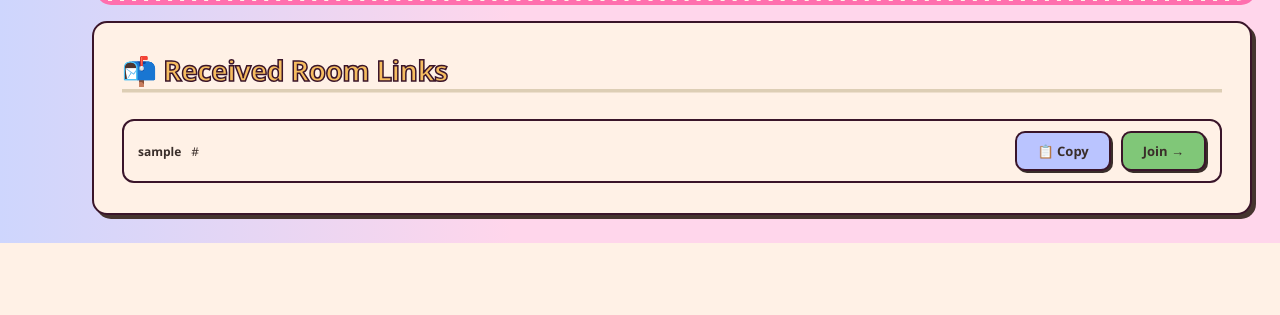
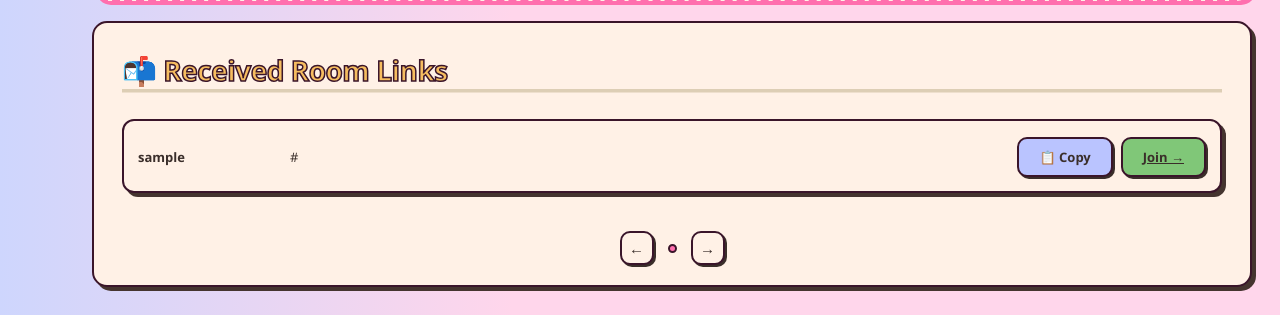
Before and after one commit to ao3Bean/CSE299_Project, a Django app: page /friends/ in a window 1280 px wide. Shown: the part 884-1199 px from the top of the page. Before the commit the page ends 1127 px from the top, so only its background shows below. Run offline with Django 5.2, Linux system fonts and the light colour scheme; a user stored in the database is signed in; tables that the repository leaves empty hold one stand-in row (values such as "Sample post").

Commit message:
Update friends tab links pagination and reorder room cards

```diff
--- a/support/room/views.py
+++ b/support/room/views.py
@@ -28,12 +28,12 @@ def room_detail(request, room_id):
 @login_required
 def rooms_view(request): #django ORM to sql
     #Only show rooms hosted by this user (their saved spaces)
-    saved_rooms = Room.objects.filter(host=request.user,is_saved=True)
+    saved_rooms = Room.objects.filter(host=request.user,is_saved=True).order_by('-created_at')
     temp_rooms = Room.objects.filter(
         host=request.user,
         is_saved=False,
         expires_at__gt=timezone.now()  #calculate expiry for temp rooms, only show if not expired
-    )
+    ).order_by('-created_at')
     return render(request, 'rooms.html', { #path both for the loops in rooms.html so django can load them
         'rooms': saved_rooms,
         'temp_rooms': temp_rooms
@@ -43,7 +43,7 @@ def rooms_view(request): #django ORM to sql
 @login_required
 def community_view(request):
     # Only show public saved rooms
-    public_rooms = Room.objects.filter(is_private=False, is_saved=True) #django orm quesries db w/o sql
+    public_rooms = Room.objects.filter(is_private=False, is_saved=True).order_by('-created_at') #django orm quesries db w/o sql
     return render(request, 'community.html', {'rooms': public_rooms})
 
 
--- a/support/static/css/rooms.css
+++ b/support/static/css/rooms.css
@@ -484,3 +484,88 @@
   transition: opacity 0.15s;
 }
 .back-link:hover { opacity: 1; }
+
+#receivedLinksGrid {
+  display: flex;
+  flex-direction: column;
+  gap: 10px;
+  padding: 10px 0;
+}
+
+.received-link-card {
+  display: flex; /* horizontal layout */
+  flex-direction: row;
+  align-items: center;
+  gap: 12px;
+  background: var(--window);
+  border: 2px solid var(--border);
+  border-radius: 12px;
+  padding: 12px 16px;
+  width: 100%;
+  box-sizing: border-box;
+  min-height: 56px;
+}
+
+.received-link-main {
+  display: flex;
+  gap: 12px;
+  align-items: center;
+  width: 100%;
+}
+
+.received-link-sender {
+  font-weight: 700;
+  font-size: 13px;
+  white-space: nowrap;
+  overflow: hidden;
+  text-overflow: ellipsis;
+  flex: 0 0 140px;
+}
+
+.received-link-url {
+  flex: 1 1 auto;
+  font-size: 13px;
+  color: var(--text-muted);
+  overflow: hidden;
+  text-overflow: ellipsis;
+  white-space: nowrap;
+}
+
+.received-link-passcode {
+  flex: 0 0 auto;
+  font-size: 12px;
+  font-weight: 700;
+  background: #fde8f0;
+  border: 2px solid #f5b8d0;
+  border-radius: 8px;
+  padding: 6px 10px;
+  color: #b84c72;
+  white-space: nowrap;
+}
+
+.received-link-actions {
+  display: flex;
+  gap: 8px;
+  flex: 0 0 auto;
+  white-space: nowrap;
+}
+
+@media (max-width: 640px) {
+  #receivedLinksGrid { gap: 8px; }
+  .received-link-card {
+    padding: 10px 12px;
+    min-height: unset;
+  }
+  .received-link-main {
+    flex-direction: column;
+    align-items: stretch;
+    gap: 8px;
+  }
+  .received-link-sender {
+    flex: 0 0 auto;
+    width: auto;
+  }
+  .received-link-actions {
+    justify-content: flex-end;
+  }
+}
--- a/support/static/js/friends.js
+++ b/support/static/js/friends.js
@@ -191,11 +191,9 @@ function showFriendMsg(success, text) {
     if (e.target === friendShareBackdrop) closeFriendShareModal();
   });
 
-  // TODO: hook accept / remove / decline buttons to fetch() POST when backend is ready
-  // TODO: replace placeholder cards with template loop from context
 
 
-// OLD: // TODO: wire send btn to send_room_link view via fetch() POST when backend ready // ← REMOVED: now done below
+
 document.getElementById('friendShareSendBtn').addEventListener('click', () => { // ← NEW: Send button now wired to backend
   const username = document.getElementById('shareTargetName').textContent;
   const link     = document.getElementById('friendShareInput').value.trim();
@@ -222,8 +220,6 @@ document.getElementById('friendShareSendBtn').addEventListener('click', () => {
 //  FRIEND ACTIONS — accept, decline, remove, copy link
 // ============================================================
 
-// OLD: // TODO: hook accept / remove / decline buttons to fetch() POST when backend is ready // ← REMOVED: done below
-// OLD: // TODO: replace placeholder cards with template loop from context // ← REMOVED: done in friends.html
 
 function acceptRequest(friendshipId, btn) { // ← NEW: was a TODO, now wired to accept_friend_request view
   fetch(`/friends/accept/${friendshipId}/`, {
@@ -266,3 +262,55 @@ function copyLink(link, btn) { // ← NEW: copies room link from received links
     setTimeout(() => btn.textContent = orig, 2000); // ← resets button text after 2 seconds
   });
 }
+
+
+// Received Links Pagination
+const LINKS_PER_PAGE_FIRST = 3;
+const LINKS_PER_PAGE_REST  = 3;
+
+const linksPanel = document.getElementById('received_links_panel');
+
+if (linksPanel) { // only runs if received links panel exists
+  const allLinkCards   = Array.from(linksPanel.querySelectorAll('.rooms-grid .received-link-card'));
+  const linksPrevBtn   = linksPanel.querySelector('.rooms-page-btn[aria-label="Previous"]');
+  const linksNextBtn   = linksPanel.querySelector('.rooms-page-btn[aria-label="Next"]');
+  let linksCurrentPage  = 0;
+  let visibleLinkCards  = allLinkCards;
+
+  function totalLinkPages() {
+    if (visibleLinkCards.length === 0) return 1;
+    const afterFirst = Math.max(0, visibleLinkCards.length - LINKS_PER_PAGE_FIRST);
+    return 1 + Math.ceil(afterFirst / LINKS_PER_PAGE_REST);
+  }
+
+  function getLinkPageCards(page) {
+    if (page === 0) return visibleLinkCards.slice(0, LINKS_PER_PAGE_FIRST);
+    const start = LINKS_PER_PAGE_FIRST + (page - 1) * LINKS_PER_PAGE_REST;
+    return visibleLinkCards.slice(start, start + LINKS_PER_PAGE_REST);
+  }
+
+  function showLinkPage(page) {
+    allLinkCards.forEach(card => card.style.display = 'none');
+    getLinkPageCards(page).forEach(card => card.style.display = '');
+
+    updateLinkDots(page);
+    linksPrevBtn.disabled = page === 0;
+    linksNextBtn.disabled = page >= totalLinkPages() - 1;
+    linksCurrentPage = page;
+  }
+
+  function updateLinkDots(page) {
+    const indicator = linksPanel.querySelector('.rooms-page-indicator');
+    indicator.innerHTML = '';
+    for (let i = 0; i < totalLinkPages(); i++) {
+      const dot = document.createElement('span');
+      dot.className = 'rooms-page-dot' + (i === page ? ' rooms-page-dot--active' : '');
+      indicator.appendChild(dot);
+    }
+  }
+
+  linksPrevBtn.addEventListener('click', () => { if (linksCurrentPage > 0) showLinkPage(linksCurrentPage - 1); });
+  linksNextBtn.addEventListener('click', () => { if (linksCurrentPage < totalLinkPages() - 1) showLinkPage(linksCurrentPage + 1); });
+
+  showLinkPage(0);
+}
--- a/support/templates/friends.html
+++ b/support/templates/friends.html
@@ -162,7 +162,7 @@
         <span class="friend-username">{{ f.user.username }}</span>
         <div class="friend-actions">
           <button class="modal-btn friend-btn-remove"
-                  onclick="removeFriend({{ f.user.id }}, this)">✕ Remove</button>
+                  onclick="removeFriend('{{ f.user.id }}', this)">✕ Remove</button>
           <button class="modal-btn friend-btn-share"
                   onclick="openFriendShareModal('{{ f.user.username }}')">⤴ Share Link</button>
         </div>
@@ -173,15 +173,6 @@
       {% endfor %}
       <!-- END NEW -->
 </div>
-
-
-    <!-- OLD: static empty message (now handled by empty above)
-    <p class="rooms-empty-msg" id="friendsEmpty" style="display:none;">
-      No friends yet — add one above! 👋
-    </p>
-    -->
-
-
     <!-- Pagination — exact same structure as rooms.html -->
     <div class="rooms-pagination">
       <button class="rooms-page-btn" aria-label="Previous">&larr;</button>
@@ -205,43 +196,6 @@
 
     <div class="rooms-grid" id="requestsGrid">
 
-      <!--
-      <div class="dash-card friend-card">
-        <div class="avatar-canvas-small">
-          <img src="{% static 'img/avatars/skin/skin_1.png' %}"    class="avatar-layer-small" alt="">
-          <img src="{% static 'img/avatars/outfit/outfit_1.png' %}" class="avatar-layer-small" alt="">
-          <img src="{% static 'img/avatars/hair/hair_1.png' %}"    class="avatar-layer-small" alt="">
-          <img src="{% static 'img/avatars/face/face_1.png' %}"    class="avatar-layer-small" alt="">
-        </div>
-        <span class="friend-username">new_requester</span>
-        <div class="friend-actions">
-          <button class="modal-btn friend-btn-accept" onclick="return false;">✔ Accept</button>
-          <button class="modal-btn friend-btn-remove" onclick="return false;">✕ Decline</button>
-        </div>
-      </div>
-
-      <div class="dash-card friend-card">
-        <div class="avatar-canvas-small">
-          <img src="{% static 'img/avatars/skin/skin_1.png' %}"    class="avatar-layer-small" alt="">
-          <img src="{% static 'img/avatars/outfit/outfit_1.png' %}" class="avatar-layer-small" alt="">
-          <img src="{% static 'img/avatars/hair/hair_1.png' %}"    class="avatar-layer-small" alt="">
-          <img src="{% static 'img/avatars/face/face_1.png' %}"    class="avatar-layer-small" alt="">
-        </div>
-        <span class="friend-username">morning_brew</span>
-        <div class="friend-actions">
-          <button class="modal-btn friend-btn-accept" onclick="return false;">✔ Accept</button>
-          <button class="modal-btn friend-btn-remove" onclick="return false;">✕ Decline</button>
-        </div>
-      </div>
-
-    </div>
-
-    <p class="rooms-empty-msg" id="requestsEmpty" style="display:none;">
-      No pending requests. 🕊️
-    </p>
-  -->
-
-
          <!-- NEW: real incoming friend requests from database -->
       {% for r in requests_list %}
       <div class="dash-card friend-card" id="req-card-{{ r.friendship.id }}">
@@ -264,15 +218,6 @@
       <p class="rooms-empty-msg">No pending requests. 🕊️</p>
       {% endfor %}
       </div>
-      <!-- END NEW -->
-
-
-
-    <!-- OLD: static empty message (now handled by empty  above)
-    <p class="rooms-empty-msg" id="requestsEmpty" style="display:none;">
-      No pending requests. 🕊️
-    </p>
-    -->
 
     <div class="rooms-pagination">
       <button class="rooms-page-btn" aria-label="Previous">&larr;</button>
@@ -286,28 +231,33 @@
 
   </div><!-- /requestsPanel -->
 
- <!-- NEW: received room links inbox — only shows if someone sent you a link -->
   {% if received_links %}
-  <div class="card rooms-panel" style="margin-top: 20px;">
+  <div class="card rooms-panel" id="received_links_panel" style="margin-top:20px;">
         <h2 class="rooms-panel-title">📬 Received Room Links</h2>
-    <div style="display:flex; flex-direction:column; gap:10px; padding:10px 0;">
+        <div class="rooms-grid" id="receivedLinksGrid" style="padding:10px 0; gap:10px;">
           {% for msg in received_links %}
-
-<div style="display:flex; align-items:center; gap:10px; background:var(--window); border:2px solid var(--border); border-radius:12px; padding:10px 14px;">
-  <span style="font-weight:700; font-size:12px;">{{ msg.sender.username }}</span>
-  <span style="flex:1; font-size:12px; color:var(--text-muted); overflow:hidden; text-overflow:ellipsis; white-space:nowrap;">{{ msg.link }}</span>
+          <div class="dash-card friend-card received-link-card" data-sender="{{ msg.sender.username }}">
+            <div class="received-link-main">
+              <span class="received-link-sender">{{ msg.sender.username }}</span>
+              <span class="received-link-url" title="{{ msg.link }}">{{ msg.link }}</span>
               {% if msg.passcode %}
-  <span style="font-size:12px; font-weight:700; background:#fde8f0; border:2px solid #f5b8d0; border-radius:8px; padding:6px 10px; white-space:nowrap; color:#b84c72;">🔑 {{ msg.passcode }}</span>
+              <span class="received-link-passcode">🔑 {{ msg.passcode }}</span>
               {% endif %}
-  <button class="modal-btn friend-btn-share" onclick="copyLink('{{ msg.link }}', this)" style="white-space:nowrap;">📋 Copy</button>
-  <a href="{{ msg.link }}" target="_blank" class="modal-btn friend-btn-accept" style="white-space:nowrap; text-decoration:none;">Join →</a>
+              <div class="received-link-actions">
+                <button class="modal-btn friend-btn-share" onclick="copyLink('{{ msg.link }}', this)">📋 Copy</button>
+                <a href="{{ msg.link }}" target="_blank" class="modal-btn friend-btn-accept">Join →</a>
               </div>
-
+            </div>
+          </div>
           {% endfor %}
+        </div>
+        <div class="rooms-pagination">
+          <button class="rooms-page-btn" aria-label="Previous">&larr;</button>
+          <span class="rooms-page-indicator"></span>
+          <button class="rooms-page-btn" aria-label="Next">&rarr;</button>
         </div>
       </div>
       {% endif %}
-  <!-- END NEW -->
 
 
 </div><!-- /dashboard-container -->
@@ -332,9 +282,6 @@
       <div class="share-link-wrap">
         <input type="text" class="share-link-input" id="friendShareInput"
                placeholder="Paste a room link..."/>
-        <!-- TODO: wire send btn to send_room_link view via fetch() POST when backend ready -->
-        <!-- OLD: <button class="share-copy-btn" onclick="return false;">Send</button> -->
-        <!-- NEW: wired to send_room_link view via fetch() in friends.js -->
         <button class="share-copy-btn" id="friendShareSendBtn">Send</button>
       </div>
     </div>
```
Lines whose indentation alone changed are shown as unchanged.
